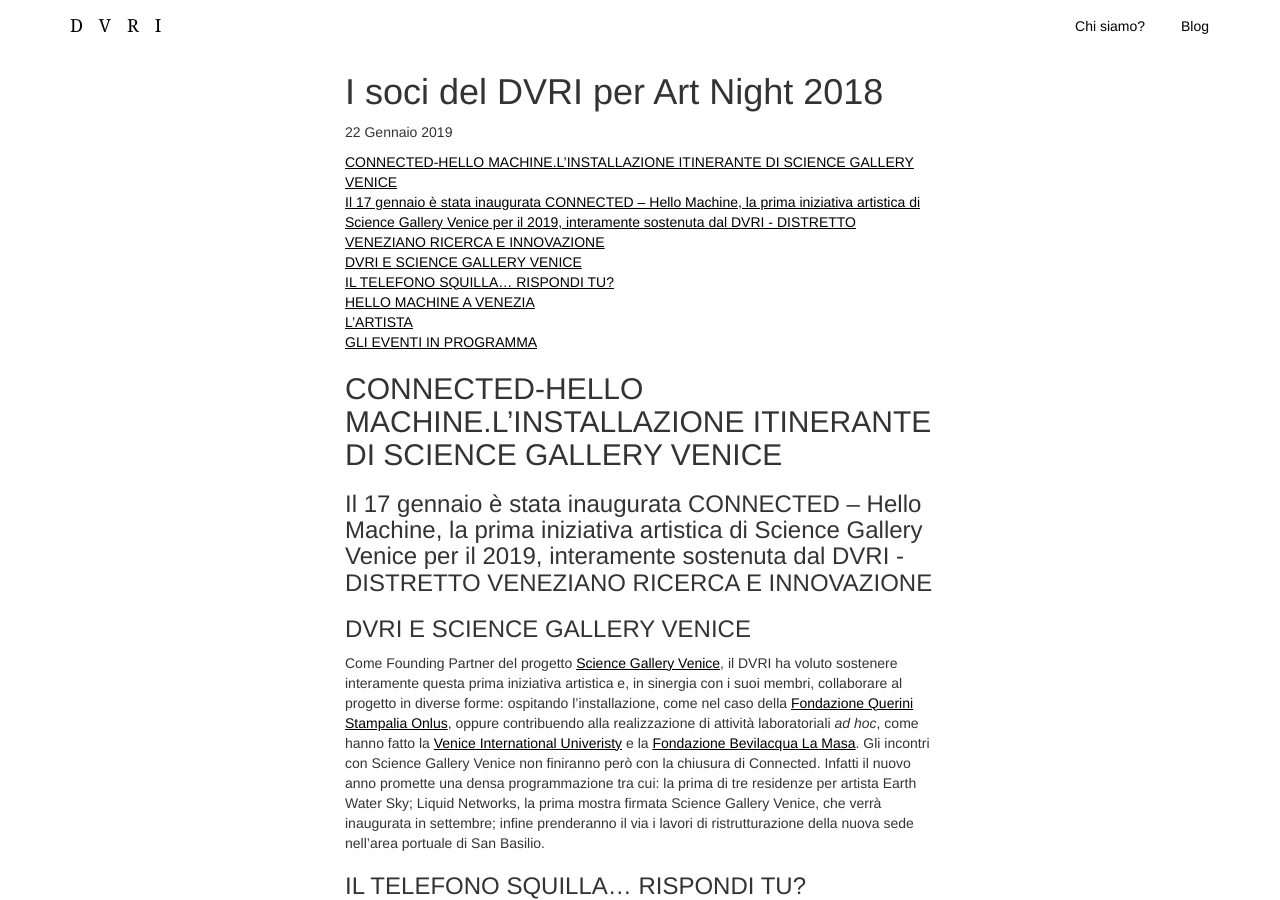
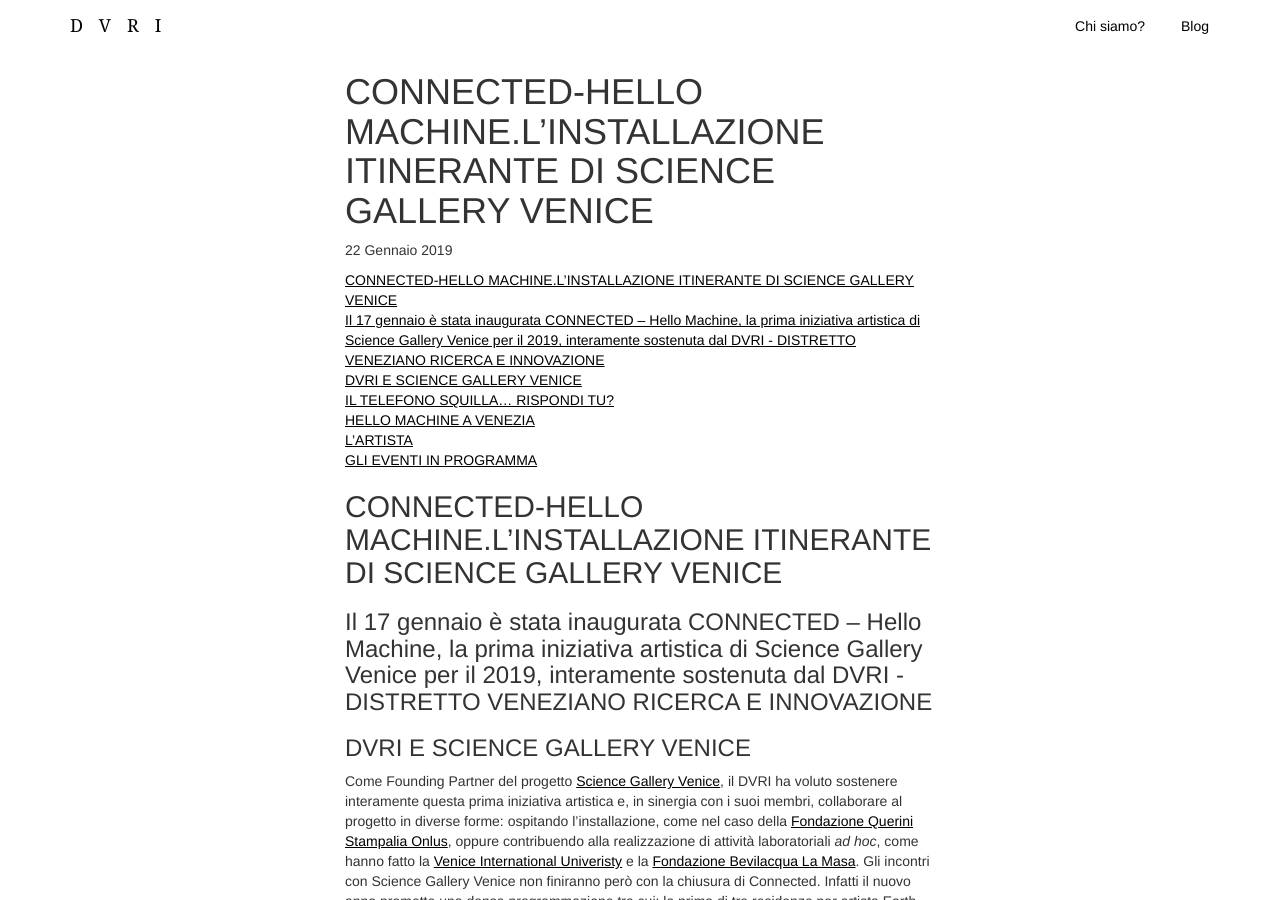
Before and after one commit to simonini/dvri-j-theme, a Jekyll site: the page built from _posts/2019-01-22-Connected_HelloMachine.md, in a window 1280 px wide and 900 px high. Built offline with Jekyll 4.4.1, drawn with Linux system fonts in a browser that asks for light colours; the table of contents is made by our own code.

Commit message:
Update 2019-01-22-Connected_HelloMachine.md

```diff
--- a/_posts/2019-01-22-Connected_HelloMachine.md
+++ b/_posts/2019-01-22-Connected_HelloMachine.md
@@ -1,6 +1,6 @@
 ---
 layout: post
-title: I soci del DVRI per Art Night 2018
+title: CONNECTED-HELLO MACHINE.L’INSTALLAZIONE ITINERANTE DI SCIENCE GALLERY VENICE
 published: true
 toc: true
 ---
```
